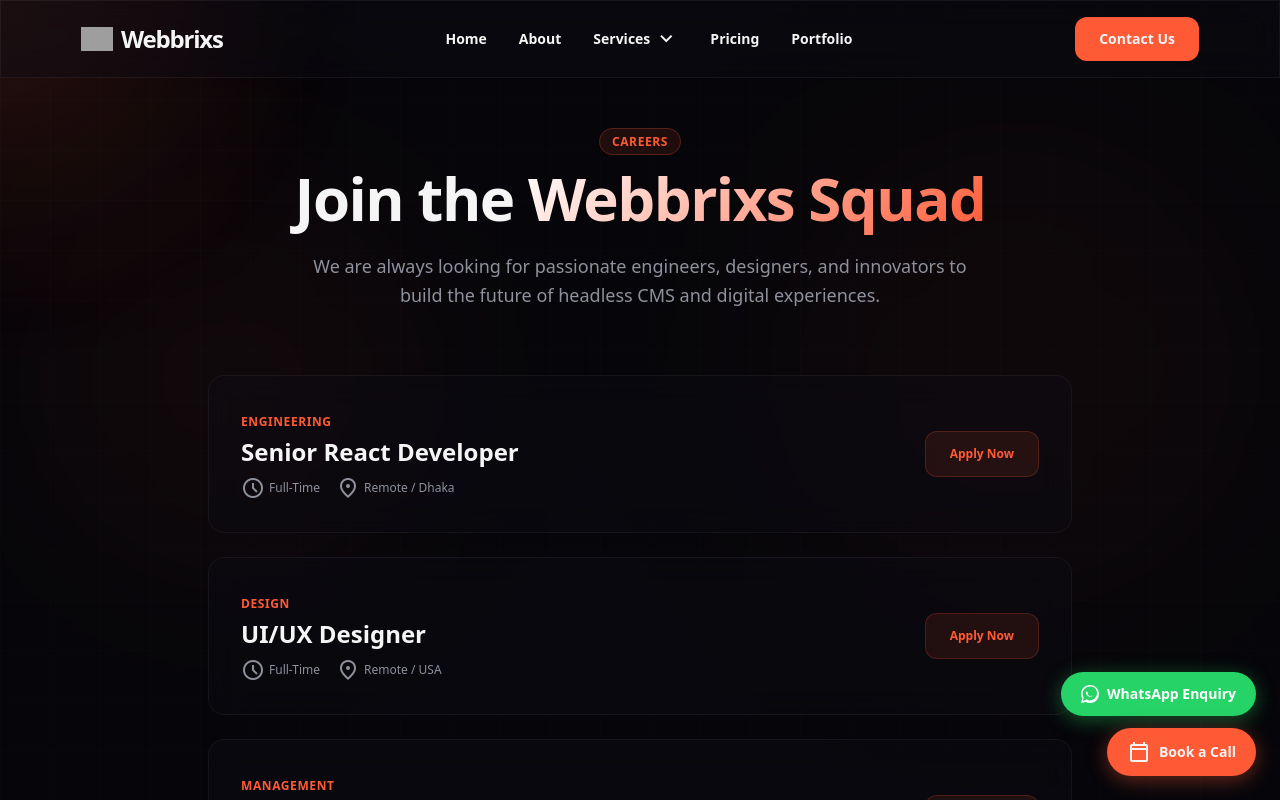
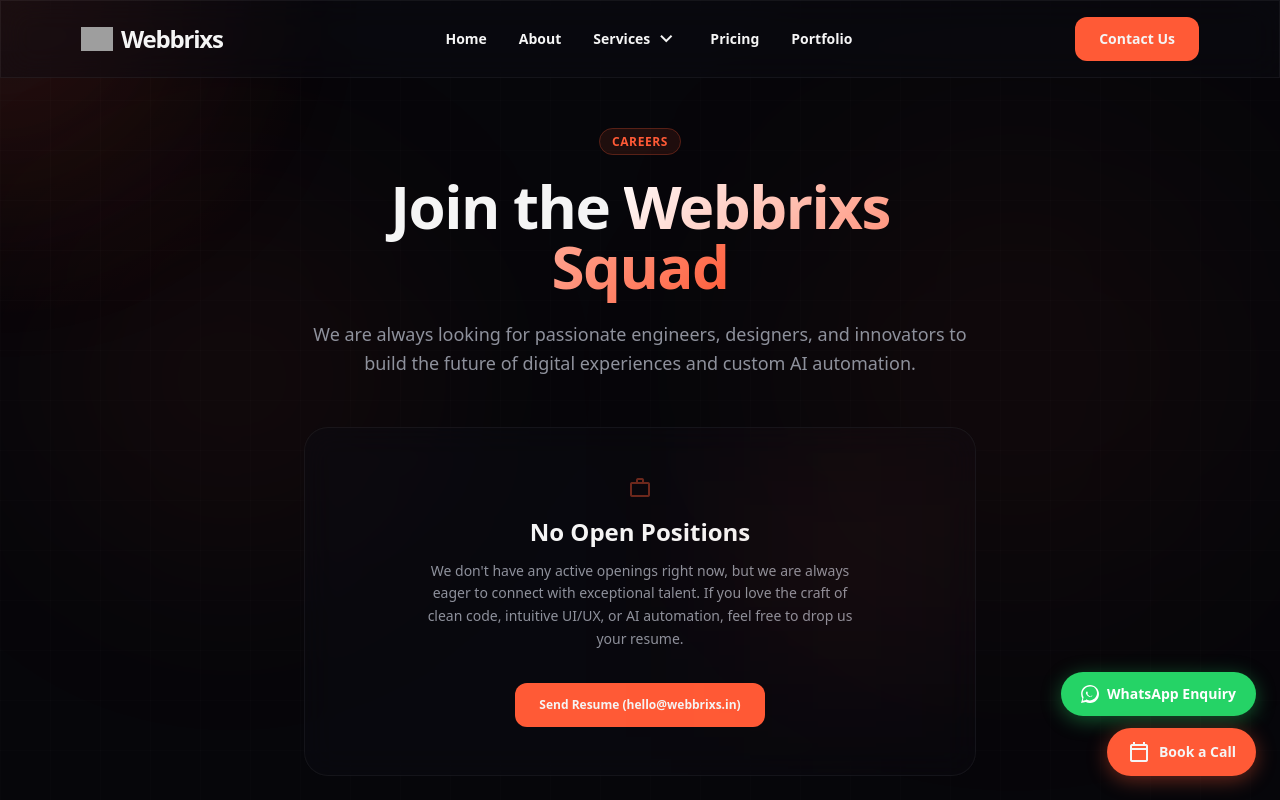
Before and after one commit to Yaashwaant/webbrixs, a Next.js app: page /careers in a window 1280 px wide. Shown: the top 800 px of the page. Built offline with nearby package versions, Linux system fonts and the light colour scheme; grey boxes are pictures that could not be loaded.

Commit message:
Clear active job openings and show 'No Open Positions' on careers page

```diff
--- a/src/app/careers/page.js
+++ b/src/app/careers/page.js
@@ -4,57 +4,41 @@
 import Link from "next/link";
 
 export default function CareersPage() {
-  const openings = [
-    { title: "Senior React Developer", type: "Full-Time", location: "Remote / Dhaka", dept: "Engineering" },
-    { title: "UI/UX Designer", type: "Full-Time", location: "Remote / USA", dept: "Design" },
-    { title: "Product Manager", type: "Full-Time", location: "Hybrid / Dhaka", dept: "Management" }
-  ];
-
   return (
-    <main className="flex-grow pt-32 pb-24 px-6 md:px-20 max-w-5xl mx-auto w-full relative z-10">
-      <div className="text-center mb-16">
+    <main className="flex-grow pt-32 pb-24 px-6 md:px-20 max-w-5xl mx-auto w-full relative z-10 flex flex-col justify-center min-h-[70vh]">
+      <div className="text-center max-w-2xl mx-auto w-full">
         <ScrollReveal delay={0} direction="up">
           <span className="px-3 py-1 rounded-full bg-accent/10 border border-accent/25 text-accent text-xs font-semibold uppercase tracking-wider">
             Careers
           </span>
         </ScrollReveal>
         <ScrollReveal delay={150} direction="up">
-          <h1 className="text-4xl md:text-6xl font-bold tracking-tight text-on-surface mt-4 mb-6">
+          <h1 className="text-4xl md:text-6xl font-bold tracking-tight text-on-surface mt-6 mb-6">
             Join the <span className="text-gradient">Webbrixs Squad</span>
           </h1>
         </ScrollReveal>
         <ScrollReveal delay={300} direction="up">
-          <p className="text-base md:text-lg text-text-secondary leading-relaxed max-w-2xl mx-auto">
-            We are always looking for passionate engineers, designers, and innovators to build the future of headless CMS and digital experiences.
+          <p className="text-base md:text-lg text-text-secondary leading-relaxed mb-12">
+            We are always looking for passionate engineers, designers, and innovators to build the future of digital experiences and custom AI automation.
           </p>
         </ScrollReveal>
-      </div>
 
-      <div className="space-y-6">
-        {openings.map((job, idx) => (
-          <ScrollReveal key={idx} delay={idx * 100} direction="up">
-            <div className="glass-panel p-6 md:p-8 rounded-2xl border border-white/5 hover:border-accent/40 transition-all flex flex-col md:flex-row justify-between items-start md:items-center gap-6">
-              <div>
-                <span className="text-xs text-accent font-semibold tracking-wider uppercase">{job.dept}</span>
-                <h3 className="text-xl md:text-2xl font-bold text-on-surface mt-1">{job.title}</h3>
-                <div className="flex gap-4 text-xs text-text-secondary mt-2">
-                  <span className="flex items-center gap-1">
-                    <span className="material-symbols-outlined text-sm">schedule</span> {job.type}
-                  </span>
-                  <span className="flex items-center gap-1">
-                    <span className="material-symbols-outlined text-sm">location_on</span> {job.location}
-                  </span>
-                </div>
-              </div>
-              <Link
-                href="/contact-us"
-                className="bg-accent/10 border border-accent/20 text-accent font-semibold text-xs px-6 py-3.5 rounded-xl hover:bg-accent hover:text-on-surface transition-colors cursor-pointer"
-              >
-                Apply Now
-              </Link>
-            </div>
-          </ScrollReveal>
-        ))}
+        <ScrollReveal delay={450} direction="up">
+          <div className="glass-panel p-8 md:p-12 rounded-3xl border border-white/5 text-center relative overflow-hidden w-full">
+            <div className="absolute top-0 right-0 w-64 h-64 bg-accent/5 blur-[80px] pointer-events-none"></div>
+            <span className="material-symbols-outlined text-accent text-5xl opacity-40 mb-4">work_outline</span>
+            <h3 className="text-xl md:text-2xl font-bold text-on-surface mb-3">No Open Positions</h3>
+            <p className="text-sm text-text-secondary leading-relaxed max-w-md mx-auto mb-8">
+              We don't have any active openings right now, but we are always eager to connect with exceptional talent. If you love the craft of clean code, intuitive UI/UX, or AI automation, feel free to drop us your resume.
+            </p>
+            <a
+              href="mailto:hello@webbrixs.in"
+              className="inline-block bg-accent text-on-surface font-bold text-xs px-6 py-3.5 rounded-xl hover:bg-accent-hover transition-all duration-300 hover:scale-105 active:scale-95"
+            >
+              Send Resume (hello@webbrixs.in)
+            </a>
+          </div>
+        </ScrollReveal>
       </div>
     </main>
   );
```
